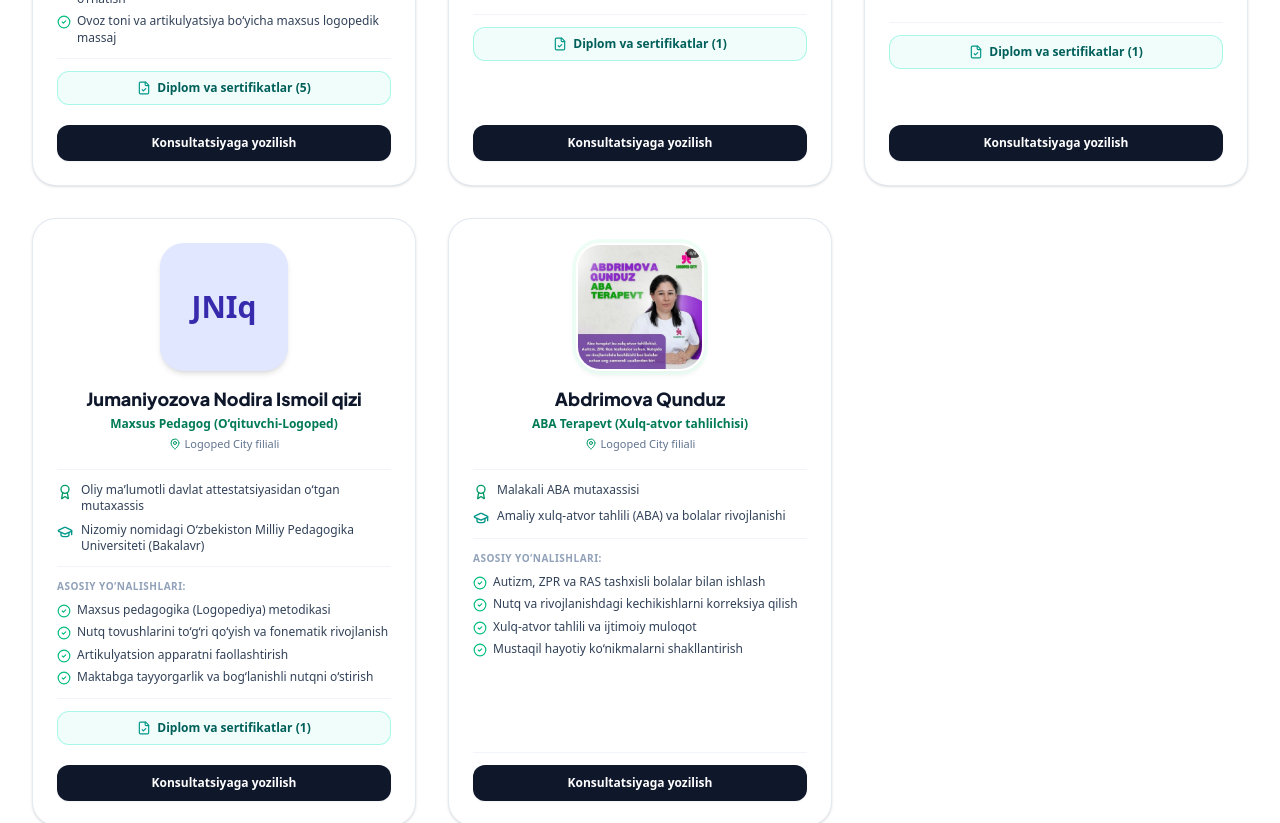
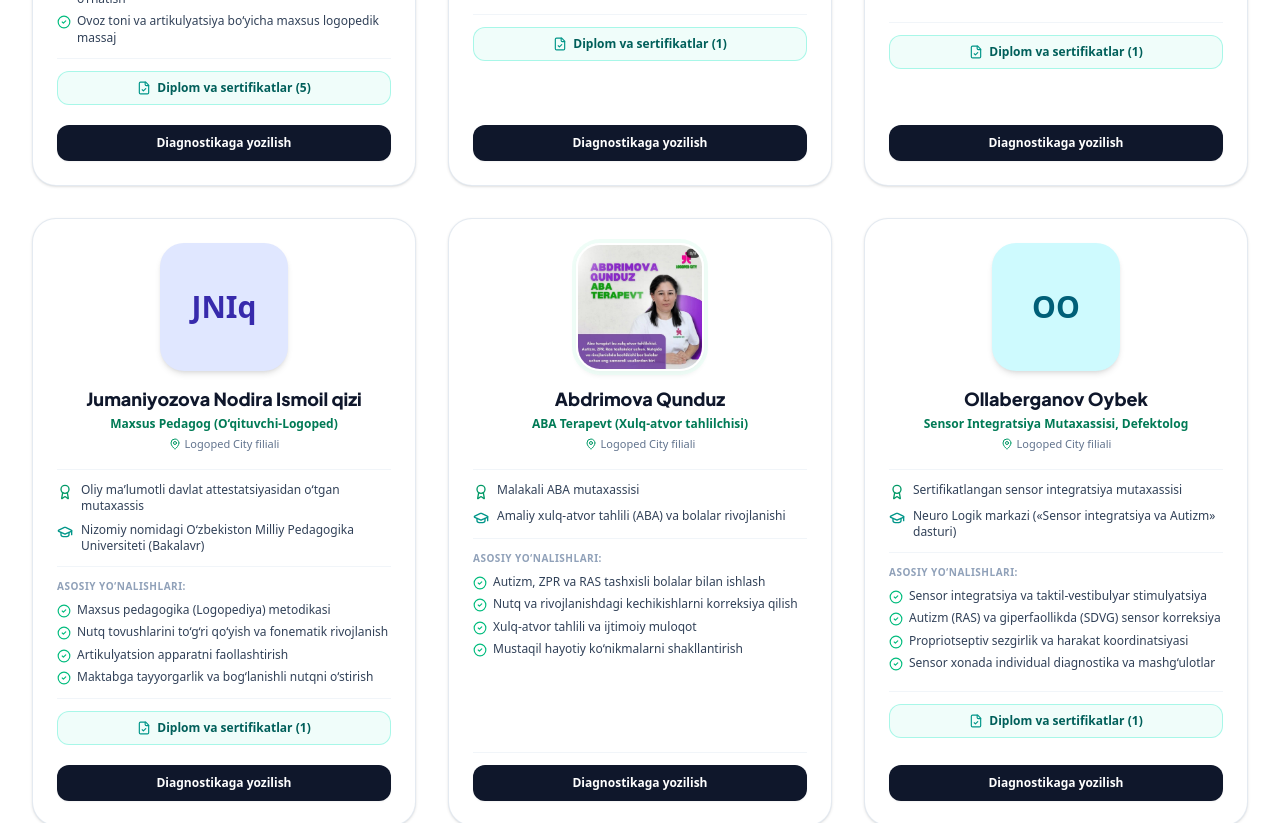
Before and after one commit to logopedcity24-ai/Logoped-City-sayti, a React (Vite) app: page / in a window 1280 px wide. Shown: the part 7520-8343 px from the top of the page. Built offline with nearby package versions, Linux system fonts and the light colour scheme.

Commit message:
Add Ollaberganov Oybek as sensor integration specialist with diagnostics booking and certificates

```diff
--- a/src/components/CertificatesSection.tsx
+++ b/src/components/CertificatesSection.tsx
@@ -279,7 +279,10 @@ export const CertificatesSection: React.FC<CertificatesSectionProps> = ({ onOpen
                   </button>
 
                   <button
-                    onClick={() => onOpenConsultationModal(undefined, specialistName)}
+                    onClick={() => {
+                      const bookingTopic = `${specialistName} - ${language === 'uz' ? 'Diagnostikaga yozilish' : 'Запись на диагностику'}`;
+                      onOpenConsultationModal(undefined, bookingTopic);
+                    }}
                     className="py-2.5 px-4 rounded-xl bg-slate-900 hover:bg-emerald-600 text-white font-bold text-xs transition-colors shadow-xs"
                     title={t.specialists.bookSpecBtn}
                   >
@@ -368,8 +371,9 @@ export const CertificatesSection: React.FC<CertificatesSectionProps> = ({ onOpen
                 <button
                   onClick={() => {
                     const specName = language === 'uz' ? activeModalCert.specialistName : (activeModalCert.specialistNameRu || activeModalCert.specialistName);
+                    const bookingTopic = `${specName} - ${language === 'uz' ? 'Diagnostikaga yozilish' : 'Запись на диагностику'}`;
                     setActiveModalCert(null);
-                    onOpenConsultationModal(undefined, specName);
+                    onOpenConsultationModal(undefined, bookingTopic);
                   }}
                   className="w-full sm:w-auto px-4 py-2 rounded-xl bg-emerald-500 hover:bg-emerald-600 text-white font-bold text-xs transition-colors shadow-md flex items-center justify-center space-x-1.5"
                 >
--- a/src/components/ConsultationModal.tsx
+++ b/src/components/ConsultationModal.tsx
@@ -1,4 +1,4 @@
-import React, { useState } from 'react';
+import React, { useState, useEffect } from 'react';
 import { BRANCHES } from '../data/mockData';
 import { X, Phone, User, Calendar, MapPin, CheckCircle2, Sparkles } from 'lucide-react';
 import { LogoEmblem } from './Logo';
@@ -21,7 +21,7 @@ export const ConsultationModal: React.FC<ConsultationModalProps> = ({
   const { language } = useLanguage();
   const t = TRANSLATIONS[language];
 
-  const initialTopic = defaultTopic || (language === 'uz' ? 'Dastlabki baholash' : 'Первичная диагностика');
+  const initialTopic = defaultTopic || (language === 'uz' ? 'Dastlabki baholash va diagnostika' : 'Первичная диагностика');
 
   const [parentName, setParentName] = useState('');
   const [phone, setPhone] = useState('');
@@ -30,6 +30,19 @@ export const ConsultationModal: React.FC<ConsultationModalProps> = ({
   const [topic, setTopic] = useState(initialTopic);
   const [submitted, setSubmitted] = useState(false);
   const [isSubmitting, setIsSubmitting] = useState(false);
+
+  useEffect(() => {
+    if (isOpen) {
+      if (defaultTopic) {
+        setTopic(defaultTopic);
+      } else {
+        setTopic(language === 'uz' ? 'Dastlabki baholash va diagnostika' : 'Первичная диагностика');
+      }
+      if (defaultBranch) {
+        setBranch(defaultBranch);
+      }
+    }
+  }, [isOpen, defaultTopic, defaultBranch, language]);
 
   if (!isOpen) return null;
 
@@ -199,12 +212,13 @@ export const ConsultationModal: React.FC<ConsultationModalProps> = ({
 
             <div>
               <label className="block text-xs font-bold text-slate-700 mb-1">
-                {language === 'uz' ? 'Yo‘nalish / Mavzu' : 'Направление / Тема'}
+                {language === 'uz' ? 'Mutaxassis yoki qabul yo‘nalishi' : 'Специалист или направление приёма'}
               </label>
               <input
                 type="text"
                 value={topic}
                 onChange={(e) => setTopic(e.target.value)}
+                placeholder={language === 'uz' ? 'Masalan: Ollaberganov Oybek - Sensor integratsiya diagnostikasi' : 'Например: Оллаберганов Ойбек - Диагностика сенсорной интеграции'}
                 className="w-full px-3 py-2.5 rounded-xl bg-slate-50 border border-slate-200 text-sm text-slate-900 focus:ring-2 focus:ring-emerald-500 focus:bg-white"
               />
             </div>
--- a/src/components/SpecialistsSection.tsx
+++ b/src/components/SpecialistsSection.tsx
@@ -123,7 +123,11 @@ export const SpecialistsSection: React.FC<SpecialistsSectionProps> = ({ onOpenCo
                 {/* Consultation button */}
                 <div className={`pt-3 ${spec.certificateCount ? 'mt-2' : 'border-t border-slate-100 mt-4'}`}>
                   <button
-                    onClick={() => onOpenConsultationModal(undefined, spec.name)}
+                    onClick={() => {
+                      const specDisplayName = language === 'uz' ? spec.name : (spec.nameRu || spec.name);
+                      const topicText = `${specDisplayName} - ${language === 'uz' ? 'Diagnostikaga yozilish' : 'Запись на диагностику'}`;
+                      onOpenConsultationModal(undefined, topicText);
+                    }}
                     className="w-full py-2.5 rounded-xl bg-slate-900 hover:bg-emerald-600 text-white font-bold text-xs transition-colors shadow-xs"
                   >
                     {t.specialists.bookSpecBtn}
--- a/src/data/mockData.ts
+++ b/src/data/mockData.ts
@@ -645,6 +645,34 @@ export const SPECIALISTS: Specialist[] = [
     avatarBg: 'bg-fuchsia-100 text-fuchsia-800',
     gender: 'female',
     photoUrl: '/specialists/qunduz-abdrimova.png'
+  },
+  {
+    id: 'spec-oybek',
+    name: 'Ollaberganov Oybek',
+    nameRu: 'Оллаберганов Ойбек',
+    role: 'Sensor Integratsiya Mutaxassisi, Defektolog',
+    roleRu: 'Специалист по сенсорной интеграции, дефектолог',
+    experience: 'Sertifikatlangan sensor integratsiya mutaxassisi',
+    experienceRu: 'Сертифицированный специалист по сенсорной интеграции',
+    education: 'Neuro Logik markazi («Sensor integratsiya va Autizm» dasturi)',
+    educationRu: 'Центр Neuro Logik («Сенсорная интеграция и аутизм»)',
+    branch: 'Logoped City filiali',
+    branchRu: 'Филиал Logoped City',
+    specialization: [
+      'Sensor integratsiya va taktil-vestibulyar stimulyatsiya',
+      'Autizm (RAS) va giperfaollikda (SDVG) sensor korreksiya',
+      'Propriotseptiv sezgirlik va harakat koordinatsiyasi',
+      'Sensor xonada individual diagnostika va mashg‘ulotlar'
+    ],
+    specializationRu: [
+      'Сенсорная интеграция и тактильно-вестибулярная стимуляция',
+      'Сенсорная коррекция при аутизме (РАС) и СДВГ',
+      'Проприоцептивная чувствительность и координация движений',
+      'Индивидуальная диагностика и занятия в сенсорной комнате'
+    ],
+    avatarBg: 'bg-cyan-100 text-cyan-800',
+    gender: 'male',
+    certificateCount: 1
   }
 ];
 
@@ -1293,11 +1321,11 @@ export const CERTIFICATES: CertificateItem[] = [
   },
   {
     id: 'cert-ollaberganov-sensor',
-    specialistId: 'spec-logoped-city',
+    specialistId: 'spec-oybek',
     specialistName: 'Ollaberganov Oybek',
     specialistNameRu: 'Оллаберганов Ойбек',
-    specialistRole: 'Defektolog-Pedagog',
-    specialistRoleRu: 'Дефектолог-педагог',
+    specialistRole: 'Sensor Integratsiya Mutaxassisi, Defektolog',
+    specialistRoleRu: 'Специалист по сенсорной интеграции, дефектолог',
     title: 'Sensor integratsiya va Autizm mavzusidagi seminar sertifikati',
     titleRu: 'Сертификат семинара по сенсорной интеграции и аутизму',
     type: 'certificate',
--- a/src/data/translations.ts
+++ b/src/data/translations.ts
@@ -166,7 +166,7 @@ export const TRANSLATIONS = {
       title: 'MUTAXASSISLARIMIZ',
       subtitle: 'Har bir mutaxassisimiz oliy pedagogik-defektologik ma’lumotga va bolalar rivojlanishi sohasida ko‘p yillik amaliy tajribaga ega.',
       mainAreasLabel: 'Asosiy yo‘nalishlari:',
-      bookSpecBtn: 'Konsultatsiyaga yozilish',
+      bookSpecBtn: 'Diagnostikaga yozilish',
       viewCertificatesBtn: 'Diplom va sertifikatlar',
     },
     certificates: {
@@ -343,7 +343,7 @@ export const TRANSLATIONS = {
       title: 'НАШИ СПЕЦИАЛИСТЫ',
       subtitle: 'Все специалисты имеют высшее дефектологическое/педагогическое образование и многолетний практический опыт.',
       mainAreasLabel: 'Основные направления:',
-      bookSpecBtn: 'Записаться на консультацию',
+      bookSpecBtn: 'Записаться на диагностику',
       viewCertificatesBtn: 'Дипломы и сертификаты',
     },
     certificates: {
```
